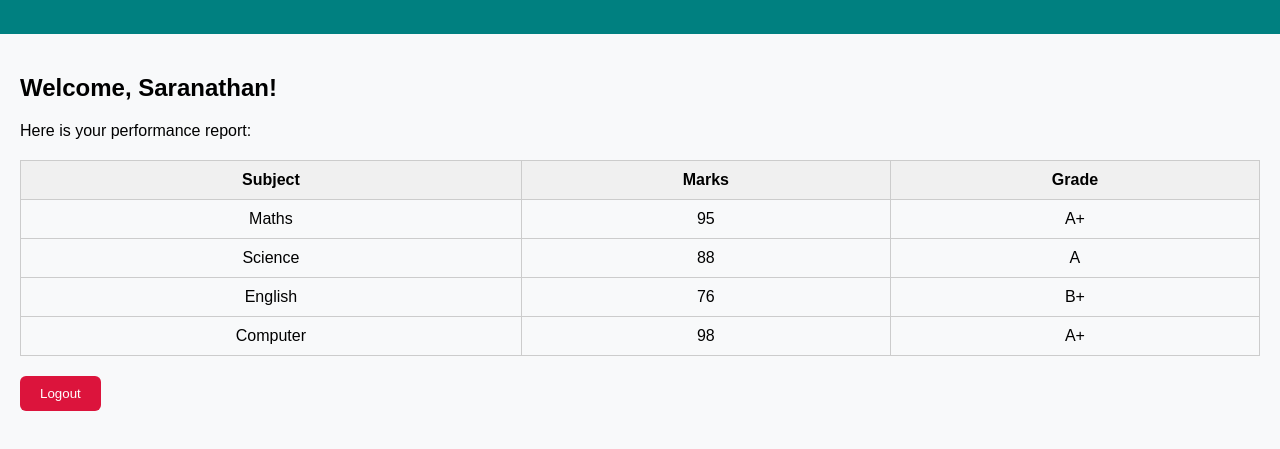
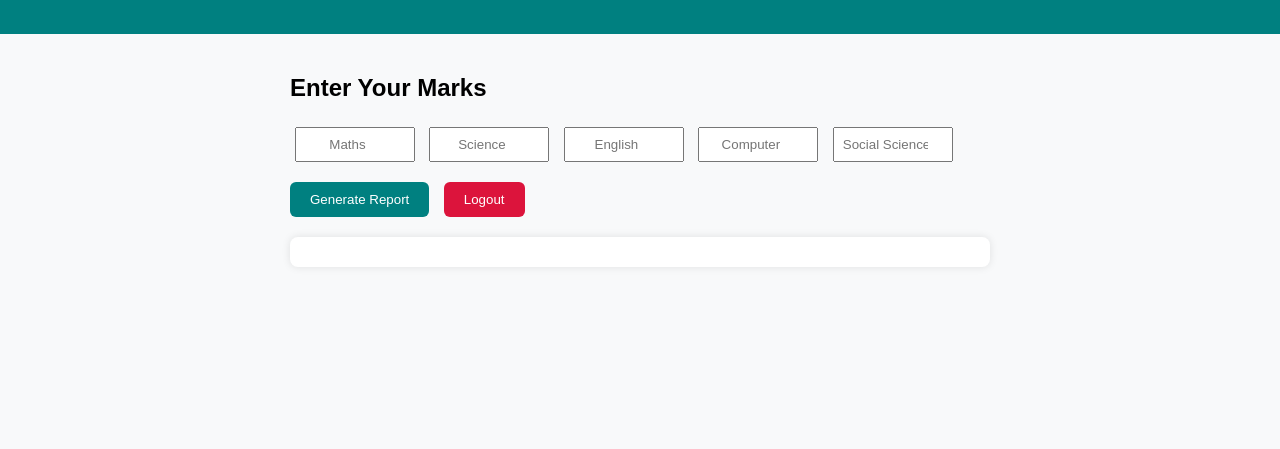
Before and after one commit to abii-002/SmartReportCard_Website, a plain HTML site: page index.html in a window 1280 px wide. Shown: the part 77-526 px from the top of the page. Drawn offline with Linux system fonts and the light colour scheme; sample sign-in values are in the browser's storage.

Commit message:
Update index.html

```diff
--- a/index.html
+++ b/index.html
@@ -6,31 +6,71 @@
   <style>
     body { font-family: Arial, sans-serif; background: #f8f9fa; margin: 0; padding: 0; }
     header { background: teal; color: white; padding: 15px; text-align: center; }
-    .container { padding: 20px; }
+    .container { padding: 20px; max-width: 700px; margin: auto; }
+    input { padding: 8px; margin: 5px; width: 100px; text-align: center; }
+    button { padding: 10px 20px; margin-top: 15px; cursor: pointer; border: none; border-radius: 6px; }
+    .submit-btn { background: teal; color: white; }
+    .submit-btn:hover { background: darkcyan; }
+    .logout-btn { background: crimson; color: white; margin-left: 10px; }
+    .logout-btn:hover { background: darkred; }
     table { width: 100%; border-collapse: collapse; margin-top: 20px; }
     table, th, td { border: 1px solid #ccc; }
     th, td { padding: 10px; text-align: center; }
     th { background: #f0f0f0; }
-    .logout-btn {
-      margin-top: 20px;
-      padding: 10px 20px;
-      background: crimson;
-      color: white;
-      border: none;
-      border-radius: 6px;
-      cursor: pointer;
-    }
-    .logout-btn:hover { background: darkred; }
+    .analysis { margin-top: 20px; padding: 15px; background: #fff; border-radius: 8px; box-shadow: 0 0 8px rgba(0,0,0,0.1); }
   </style>
   <script>
-    // ✅ Redirect to login.html if not logged in
+    // Redirect to login.html if not logged in
     if (!sessionStorage.getItem("loggedIn")) {
       window.location.href = "login.html";
     }
 
     function logout() {
-      sessionStorage.removeItem("loggedIn"); // clear login
+      sessionStorage.removeItem("loggedIn");
       window.location.href = "login.html";
+    }
+
+    function calculateGrades() {
+      const subjects = ["Maths", "Science", "English", "Computer", "Social Science"];
+      let marks = [];
+      let total = 0;
+
+      for (let i = 1; i <= 5; i++) {
+        let val = parseInt(document.getElementById("sub" + i).value);
+        if (isNaN(val) || val < 0 || val > 100) {
+          alert("Please enter valid marks (0-100) for all subjects");
+          return;
+        }
+        marks.push(val);
+        total += val;
+      }
+
+      let avg = total / 5;
+      let grade;
+      if (avg >= 90) grade = "A+";
+      else if (avg >= 80) grade = "A";
+      else if (avg >= 70) grade = "B+";
+      else if (avg >= 60) grade = "B";
+      else if (avg >= 50) grade = "C";
+      else grade = "F";
+
+      // Generate marks table
+      let table = "<table><tr><th>Subject</th><th>Marks</th></tr>";
+      for (let i = 0; i < subjects.length; i++) {
+        table += `<tr><td>${subjects[i]}</td><td>${marks[i]}</td></tr>`;
+      }
+      table += `<tr><th>Total</th><td>${total}</td></tr>`;
+      table += `<tr><th>Average</th><td>${avg.toFixed(2)}</td></tr>`;
+      table += `<tr><th>Grade</th><td>${grade}</td></tr>`;
+      table += "</table>";
+      document.getElementById("result").innerHTML = table;
+
+      // Grade analysis
+      let analysis = `<h3>📊 Grade Analysis</h3>
+        <p><b>Total Marks:</b> ${total}</p>
+        <p><b>Average Marks:</b> ${avg.toFixed(2)}</p>
+        <p><b>Final Grade:</b> ${grade}</p>`;
+      document.getElementById("analysis").innerHTML = analysis;
     }
   </script>
 </head>
@@ -40,38 +80,19 @@
   </header>
 
   <div class="container">
-    <h2>Welcome, Saranathan!</h2>
-    <p>Here is your performance report:</p>
+    <h2>Enter Your Marks</h2>
+    <div>
+      <input type="number" id="sub1" placeholder="Maths">
+      <input type="number" id="sub2" placeholder="Science">
+      <input type="number" id="sub3" placeholder="English">
+      <input type="number" id="sub4" placeholder="Computer">
+      <input type="number" id="sub5" placeholder="Social Science">
+    </div>
+    <button class="submit-btn" onclick="calculateGrades()">Generate Report</button>
+    <button class="logout-btn" onclick="logout()">Logout</button>
 
-    <table>
-      <tr>
-        <th>Subject</th>
-        <th>Marks</th>
-        <th>Grade</th>
-      </tr>
-      <tr>
-        <td>Maths</td>
-        <td>95</td>
-        <td>A+</td>
-      </tr>
-      <tr>
-        <td>Science</td>
-        <td>88</td>
-        <td>A</td>
-      </tr>
-      <tr>
-        <td>English</td>
-        <td>76</td>
-        <td>B+</td>
-      </tr>
-      <tr>
-        <td>Computer</td>
-        <td>98</td>
-        <td>A+</td>
-      </tr>
-    </table>
-
-    <button class="logout-btn" onclick="logout()">Logout</button>
+    <div id="result"></div>
+    <div id="analysis" class="analysis"></div>
   </div>
 </body>
 </html>
```
